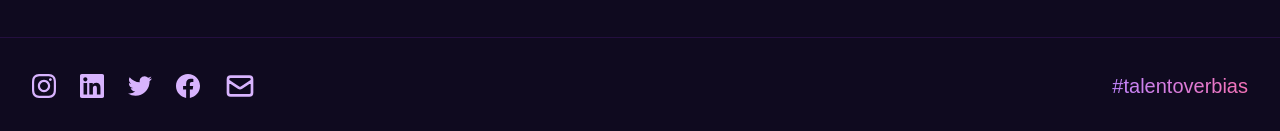
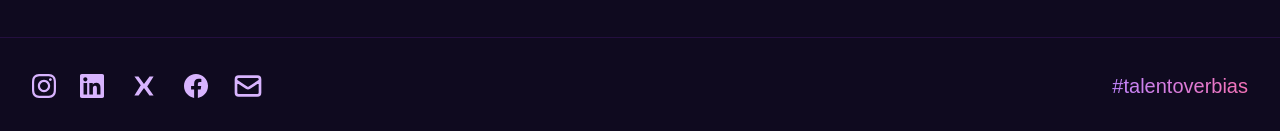
Before and after one commit to Abhishekmohan7171/yberhood, an Angular app: page / in a window 1280 px wide. Shown: the part 1186-1317 px from the top of the page. Built offline with nearby package versions, Linux system fonts and the light colour scheme; a web font is replaced by a local one.

Commit message:
socials fix

```diff
--- a/src/app/components/footer/footer.component.html
+++ b/src/app/components/footer/footer.component.html
@@ -4,25 +4,25 @@
       <!-- Social Links -->
       <div class="flex items-center gap-4 sm:gap-6 order-2 sm:order-1">
 
-        <a href="https://instagram.com" target="_blank" rel="noopener noreferrer"
+        <a href="https://instagram.com/yberhood" target="_blank" rel="noopener noreferrer"
            class="text-purple-300 hover:text-pink-400 transition-colors">
           <svg class="w-6 h-6" fill="currentColor" viewBox="0 0 24 24">
             <path d="M12 2.163c3.204 0 3.584.012 4.85.07 3.252.148 4.771 1.691 4.919 4.919.058 1.265.069 1.645.069 4.849 0 3.205-.012 3.584-.069 4.849-.149 3.225-1.664 4.771-4.919 4.919-1.266.058-1.644.07-4.85.07-3.204 0-3.584-.012-4.849-.07-3.26-.149-4.771-1.699-4.919-4.92-.058-1.265-.07-1.644-.07-4.849 0-3.204.013-3.583.07-4.849.149-3.227 1.664-4.771 4.919-4.919 1.266-.057 1.645-.069 4.849-.069zm0-2.163c-3.259 0-3.667.014-4.947.072-4.358.2-6.78 2.618-6.98 6.98-.059 1.281-.073 1.689-.073 4.948 0 3.259.014 3.668.072 4.948.2 4.358 2.618 6.78 6.98 6.98 1.281.058 1.689.072 4.948.072 3.259 0 3.668-.014 4.948-.072 4.354-.2 6.782-2.618 6.979-6.98.059-1.28.073-1.689.073-4.948 0-3.259-.014-3.667-.072-4.947-.196-4.354-2.617-6.78-6.979-6.98-1.281-.059-1.69-.073-4.949-.073zm0 5.838c-3.403 0-6.162 2.759-6.162 6.162s2.759 6.163 6.162 6.163 6.162-2.759 6.162-6.163c0-3.403-2.759-6.162-6.162-6.162zm0 10.162c-2.209 0-4-1.79-4-4 0-2.209 1.791-4 4-4s4 1.791 4 4c0 2.21-1.791 4-4 4zm6.406-11.845c-.796 0-1.441.645-1.441 1.44s.645 1.44 1.441 1.44c.795 0 1.439-.645 1.439-1.44s-.644-1.44-1.439-1.44z"/>
           </svg>
         </a>
-        <a href="https://linkedin.com" target="_blank" rel="noopener noreferrer"
+        <a href="https://linkedin.com/yberhood" target="_blank" rel="noopener noreferrer"
            class="text-purple-300 hover:text-pink-400 transition-colors">
           <svg class="w-6 h-6" fill="currentColor" viewBox="0 0 24 24">
             <path d="M20.447 20.452h-3.554v-5.569c0-1.328-.027-3.037-1.852-3.037-1.853 0-2.136 1.445-2.136 2.939v5.667H9.351V9h3.414v1.561h.046c.477-.9 1.637-1.85 3.37-1.85 3.601 0 4.267 2.37 4.267 5.455v6.286zM5.337 7.433c-1.144 0-2.063-.926-2.063-2.065 0-1.138.92-2.063 2.063-2.063 1.14 0 2.064.925 2.064 2.063 0 1.139-.925 2.065-2.064 2.065zm1.782 13.019H3.555V9h3.564v11.452zM22.225 0H1.771C.792 0 0 .774 0 1.729v20.542C0 23.227.792 24 1.771 24h20.451C23.2 24 24 23.227 24 22.271V1.729C24 .774 23.2 0 22.222 0h.003z"/>
           </svg>
         </a>
-        <a href="https://twitter.com" target="_blank" rel="noopener noreferrer"
+        <a href="https://x.com/yberhood" target="_blank" rel="noopener noreferrer"
            class="text-purple-300 hover:text-pink-400 transition-colors">
-          <svg class="w-6 h-6" fill="currentColor" viewBox="0 0 24 24">
-            <path d="M23.953 4.57a10 10 0 01-2.825.775 4.958 4.958 0 002.163-2.723c-.951.555-2.005.959-3.127 1.184a4.92 4.92 0 00-8.384 4.482C7.69 8.095 4.067 6.13 1.64 3.162a4.822 4.822 0 00-.666 2.475c0 1.71.87 3.213 2.188 4.096a4.904 4.904 0 01-2.228-.616v.06a4.923 4.923 0 003.946 4.827 4.996 4.996 0 01-2.212.085 4.936 4.936 0 004.604 3.417 9.867 9.867 0 01-6.102 2.105c-.39 0-.779-.023-1.17-.067a13.995 13.995 0 007.557 2.209c9.053 0 13.998-7.496 13.998-13.985 0-.21 0-.42-.015-.63A9.935 9.935 0 0024 4.59z"/>
+          <svg class="w-8 h-8" fill="currentColor" viewBox="0 0 120 120">
+            <path d="M95.9 24H80.7L60 52.1 39.3 24H24.1l23.7 33.5L24 96h15.7l20.3-28.5L80.3 96H96L72.1 62.2 95.9 24ZM70.1 68.3l-10-14.1L50 68.3H70.1Z"/>
           </svg>
         </a>
-        <a href="https://facebook.com" target="_blank" rel="noopener noreferrer"
+        <a href="https://facebook.com/yberhood" target="_blank" rel="noopener noreferrer"
            class="text-purple-300 hover:text-pink-400 transition-colors">
           <svg class="w-6 h-6" fill="currentColor" viewBox="0 0 24 24">
             <path d="M24 12.073c0-6.627-5.373-12-12-12s-12 5.373-12 12c0 5.99 4.388 10.954 10.125 11.854v-8.385H7.078v-3.47h3.047V9.43c0-3.007 1.792-4.669 4.533-4.669 1.312 0 2.686.235 2.686.235v2.953H15.83c-1.491 0-1.956.925-1.956 1.874v2.25h3.328l-.532 3.47h-2.796v8.385C19.612 23.027 24 18.062 24 12.073z"/>
```
